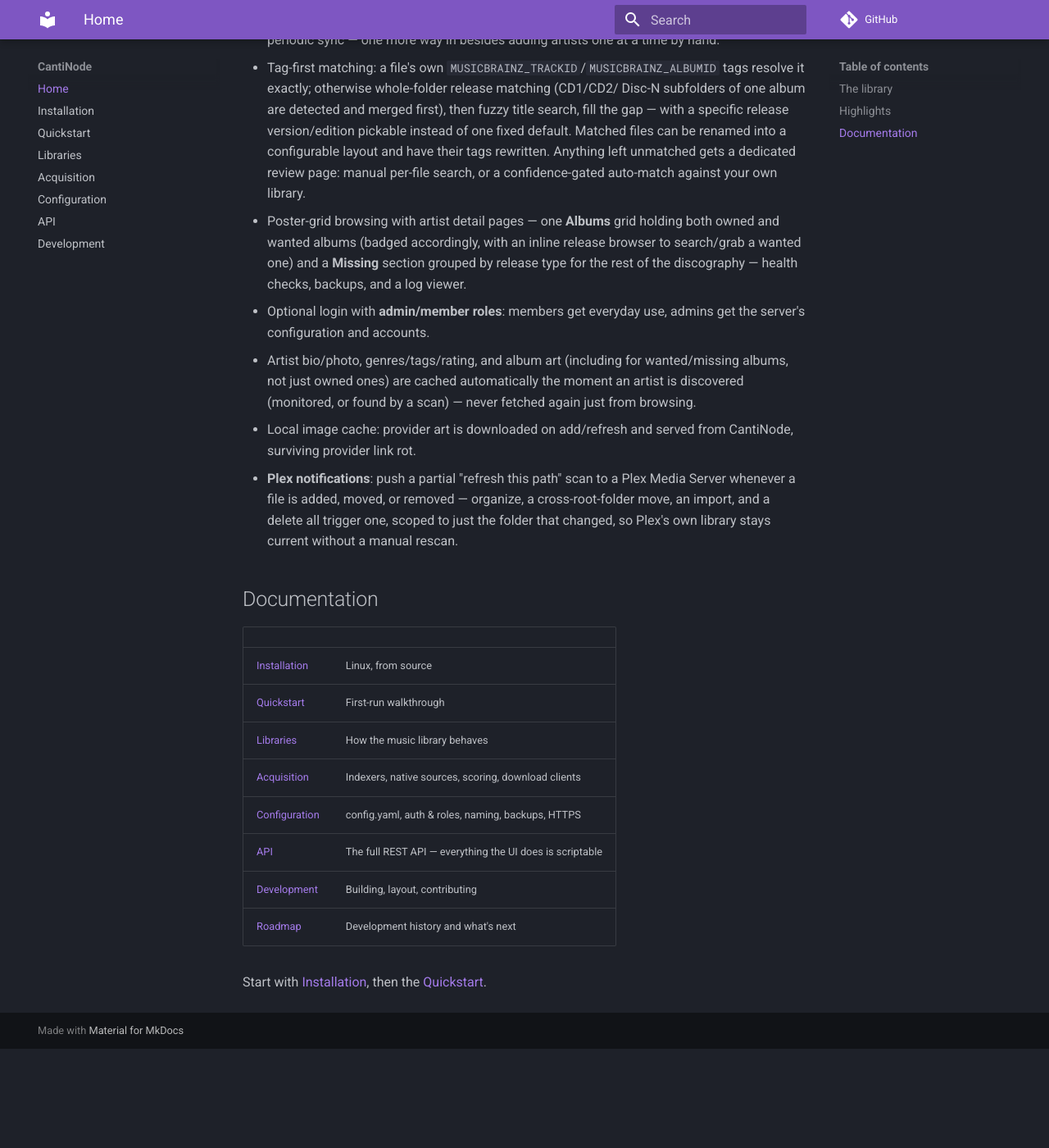
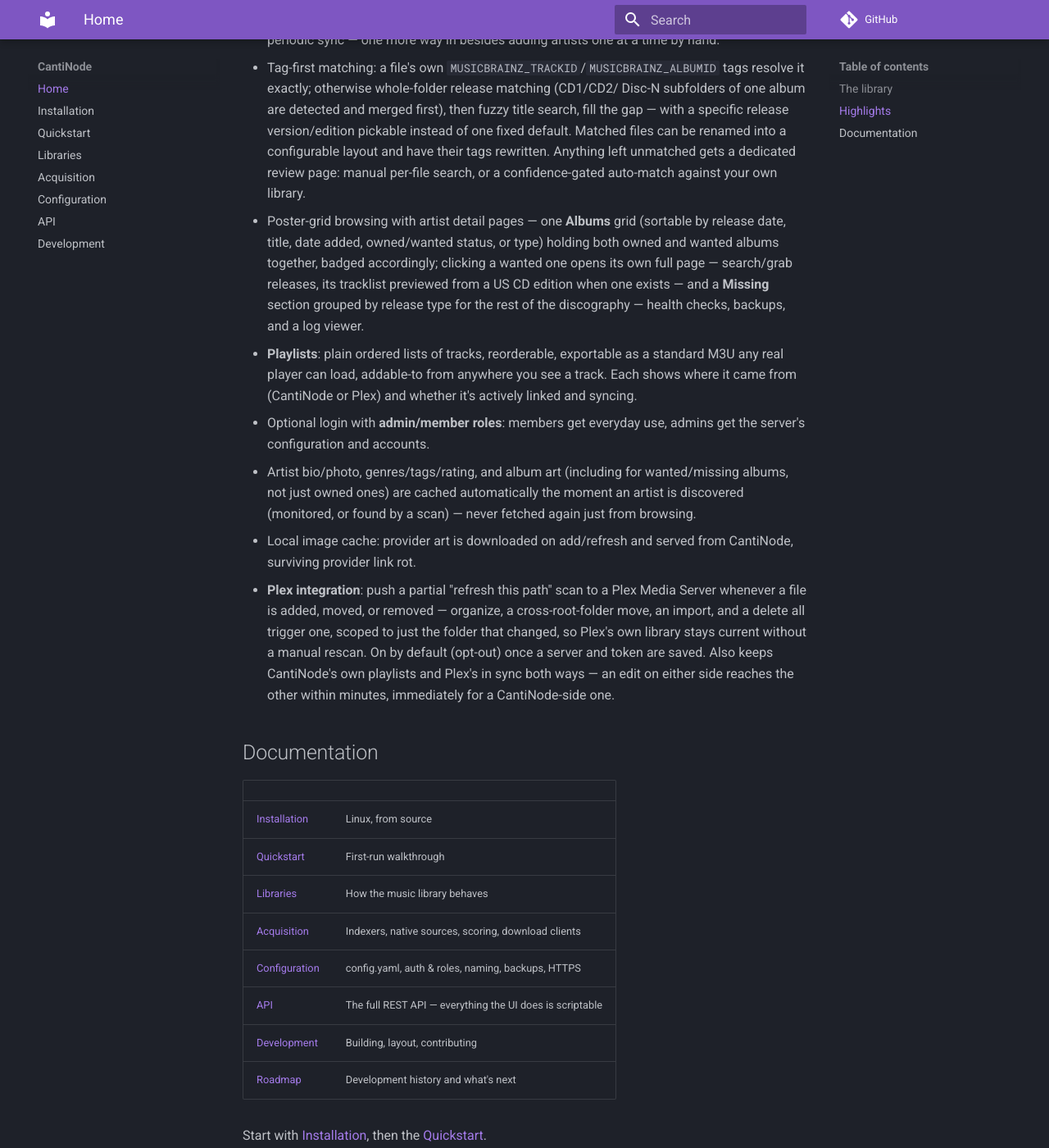
Before and after one commit to obstruct-exit-emit/CantiNode, an MkDocs documentation site: the page built from docs/index.md, in a window 1280 px wide and 1400 px high, scrolled down 986 px. Shown: the whole window at 82% size. Built offline with MkDocs 1.6.1 and Material for MkDocs 9.7.7, drawn with Linux system fonts in a browser that asks for light colours; comment, search, counter and statistics services are not loaded; before the commit the page ends 2265 px from its top, so only the background shows below that.

Commit message:
Full doc pass: playlists, Albums sort options, package layout catch-up
Playlists had no dedicated section anywhere in docs/libraries.md despite
being a real, long-standing feature (create/reorder/export/add-from-
anywhere), and no row at all in docs/api.md's endpoint table — added
both. Brought docs/index.md, README.md, docs/configuration.md, and
CHANGELOG.md up to date with this session's actual current state: the
wanted-album full page (not an inline panel), Plex integration's opt-out
default, the Albums/Artists grid sort additions, and the playlist
origin/link-status badge now on both the list and detail page. Added
internal/plexplaylistsync to docs/development.md's package layout, which
never mentioned it.

Co-Authored-By: Claude Sonnet 5 <noreply@anthropic.com>

```diff
--- a/docs/index.md
+++ b/docs/index.md
@@ -45,11 +45,17 @@ add a root folder for it.
   configurable layout and have their tags rewritten. Anything left unmatched
   gets a dedicated review page: manual per-file search, or a confidence-gated
   auto-match against your own library.
-- Poster-grid browsing with artist detail pages — one **Albums** grid holding
-  both owned and wanted albums (badged accordingly, with an inline release
-  browser to search/grab a wanted one) and a **Missing** section grouped by
-  release type for the rest of the discography — health checks, backups,
-  and a log viewer.
+- Poster-grid browsing with artist detail pages — one **Albums** grid
+  (sortable by release date, title, date added, owned/wanted status, or
+  type) holding both owned and wanted albums together, badged accordingly;
+  clicking a wanted one opens its own full page — search/grab releases,
+  its tracklist previewed from a US CD edition when one exists — and a
+  **Missing** section grouped by release type for the rest of the
+  discography — health checks, backups, and a log viewer.
+- **Playlists**: plain ordered lists of tracks, reorderable, exportable as
+  a standard M3U any real player can load, addable-to from anywhere you
+  see a track. Each shows where it came from (CantiNode or Plex) and
+  whether it's actively linked and syncing.
 - Optional login with **admin/member roles**: members get everyday use,
   admins get the server's configuration and accounts.
 - Artist bio/photo, genres/tags/rating, and album art (including for
@@ -58,11 +64,14 @@ add a root folder for it.
   fetched again just from browsing.
 - Local image cache: provider art is downloaded on add/refresh and served
   from CantiNode, surviving provider link rot.
-- **Plex notifications**: push a partial "refresh this path" scan to a
+- **Plex integration**: push a partial "refresh this path" scan to a
   Plex Media Server whenever a file is added, moved, or removed — organize,
   a cross-root-folder move, an import, and a delete all trigger one,
   scoped to just the folder that changed, so Plex's own library stays
-  current without a manual rescan.
+  current without a manual rescan. On by default (opt-out) once a server
+  and token are saved. Also keeps CantiNode's own playlists and Plex's in
+  sync both ways — an edit on either side reaches the other within
+  minutes, immediately for a CantiNode-side one.
 
 ## Documentation
 
```
Also changed, not shown: CHANGELOG.md (+9 -1 lines), README.md (+3 -2 lines), docs/api.md (+1 -0 lines), docs/configuration.md (+5 -2 lines), docs/development.md (+5 -1 lines), docs/libraries.md (+29 -2 lines).
